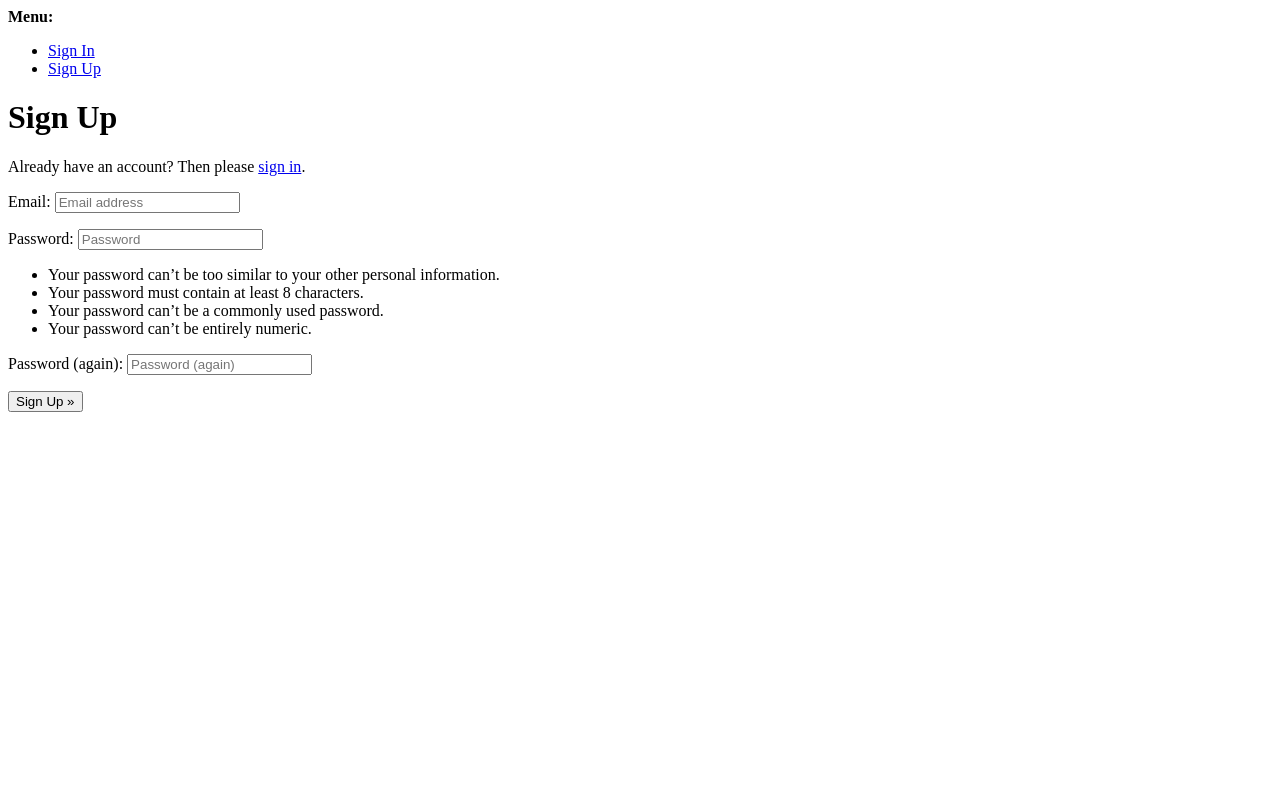
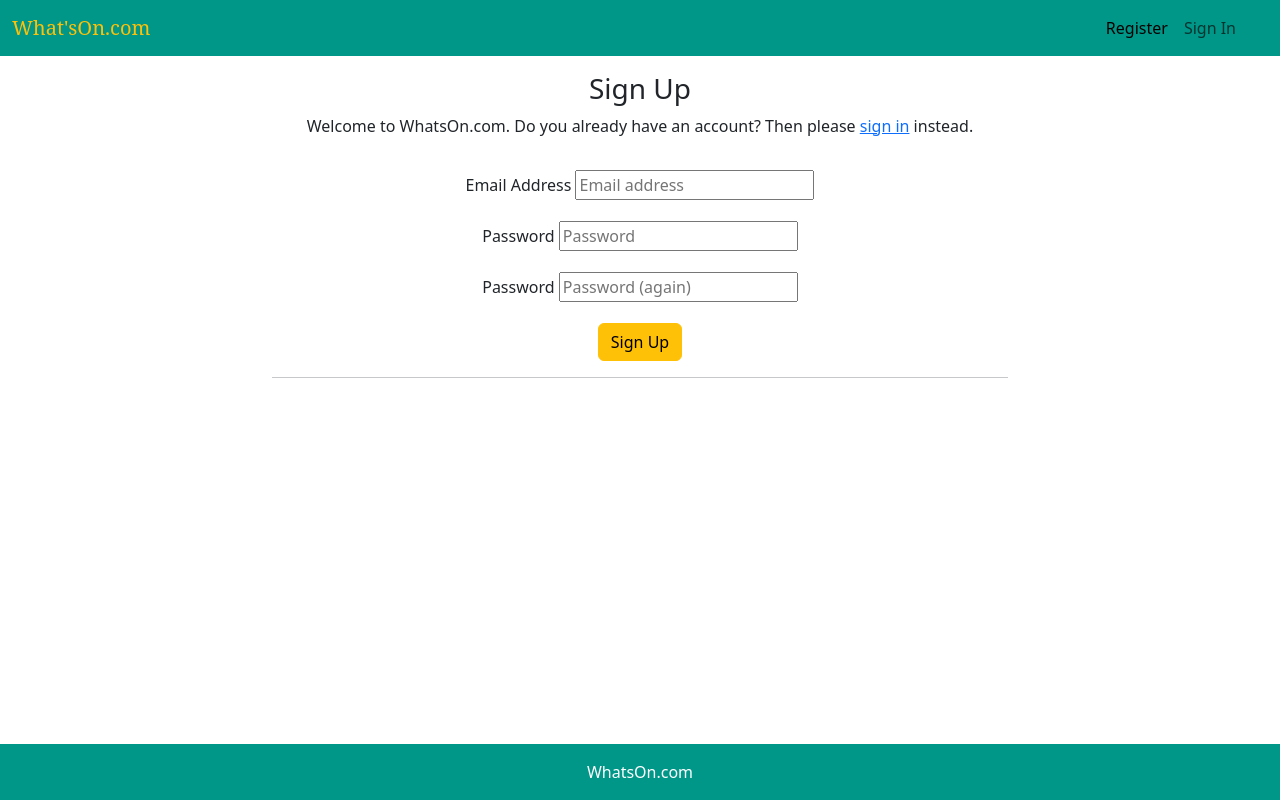
Before and after one commit to MarkClinton/whats-on, a Django app: page /accounts/signup/ in a window 1280 px wide. Run offline with Django 5.2, Linux system fonts and the light colour scheme; some web fonts are replaced.

Commit message:
feat: updated styling for register and login

```diff
--- a/templates/account/login.html
+++ b/templates/account/login.html
@@ -23,10 +23,12 @@
     <div class="col-md-6 mt-3 offset-md-3 text-center">
       <form class="login" method="POST" action="{% url 'account_login' %}">
 
-        <div class="mdl-textfield mdl-js-textfield mdl-textfield--floating-label">
+        <div class="mb-3">
+          <label class="form-label" for="id_login">Email Address</label>
           {{ form.login }}
         </div>
-        <div class="mdl-textfield mdl-js-textfield mdl-textfield--floating-label">
+        <div class="mb-3">
+          <label class="form-label" for="id_password">Password</label>
           {{ form.password }}
         </div>
 
--- a/templates/account/signup.html
+++ b/templates/account/signup.html
@@ -1,21 +1,65 @@
-{% extends "account/base.html" %}
+{% extends "base.html" %}
 
 {% load i18n %}
 
-{% block head_title %}{% trans "Signup" %}{% endblock head_title %}
+{% block head_title %}{% trans "Signup" %}{% endblock %}
 
 {% block content %}
-<h1>{% trans "Sign Up" %}</h1>
+<div class="container">
+  <div class="row">
+    <div class="col-md-8 mt-3 offset-md-2 text-center">
+      <h3>{% trans "Sign Up" %}</h3>
 
-<p>{% blocktrans %}Already have an account? Then please <a href="{{ login_url }}">sign in</a>.{% endblocktrans %}</p>
+      <p>{% blocktrans %}
+        Welcome to WhatsOn.com.
+        Do you already have an account? Then please
+        <a class="link" href="{{ login_url }}">sign in</a>
+        instead.
+        {% endblocktrans %}</p>
+    </div>
+  </div>
+  <div class="row">
+    <div class="col-md-8 mt-3 offset-md-2 text-center">
+      <form class="signup" id="signup_form" method="post" action="{% url 'account_signup' %}">
+        {% csrf_token %}
 
-<form class="signup" id="signup_form" method="post" action="{% url 'account_signup' %}">
-  {% csrf_token %}
-  {{ form.as_p }}
-  {% if redirect_field_value %}
-  <input type="hidden" name="{{ redirect_field_name }}" value="{{ redirect_field_value }}" />
-  {% endif %}
-  <button type="submit">{% trans "Sign Up" %} &raquo;</button>
-</form>
+        <div class="mb-3">
+          <label class="form-label" for="id_email">Email Address</label>
+          {{ form.email }}
+        </div>
+        <div class="mb-3">
+          <label class="form-label" for="id_password1">Password</label>
+          {{ form.password1 }}
+        </div>
+        <div class="mb-3">
+          <label class="form-label" for="id_password2">Password</label>
+          {{ form.password2 }}
+        </div>
 
-{% endblock content %}
+        {% if redirect_field_value %}
+        <input type="hidden" name="{{ redirect_field_name }}" value="{{ redirect_field_value }}" />
+        {% endif %}
+        <button class="btn btn-warning" type="submit">
+          {% trans "Sign Up" %}</button>
+
+        <hr>
+        {% if form.errors %}
+        {% for field in form %}
+        {% for error in field.errors %}
+        <div class="alert alert-danger">
+          <strong>{{ error|escape }}</strong>
+        </div>
+        {% endfor %}
+        {% endfor %}
+        {% for error in form.non_field_errors %}
+        <div class="alert alert-danger">
+          <strong>{{ error|escape }}</strong>
+        </div>
+        {% endfor %}
+        {% endif %}
+      </form>
+    </div>
+  </div>
+</div>
+
+{% endblock %}
--- a/templates/base.html
+++ b/templates/base.html
@@ -9,7 +9,7 @@
 <html class="h-100" lang="en">
 
 <head>
-    <title>CodeStar Blog</title>
+    <title>WhatsOn.com</title>
     <meta name="viewport" content="width=device-width, initial-scale=1" />
 
     <!-- Google Fonts CSS -->
--- a/whatson/settings.py
+++ b/whatson/settings.py
@@ -131,7 +131,8 @@ ACCOUNT_EMAIL_VERIFICATION = 'none'
 ACCOUNT_USER_MODEL_USERNAME_FIELD = 'email'
 ACCOUNT_EMAIL_REQUIRED = True
 ACCOUNT_USERNAME_REQUIRED = False
-ACCOUNT_LOGIN_METHODS = {'email'}
+ACCOUNT_LOGIN_METHODS = 'email'
+ACCOUNT_AUTHENTICATION_METHOD = 'email'
 
 # Internationalization
 # https://docs.djangoproject.com/en/5.1/topics/i18n/
```
